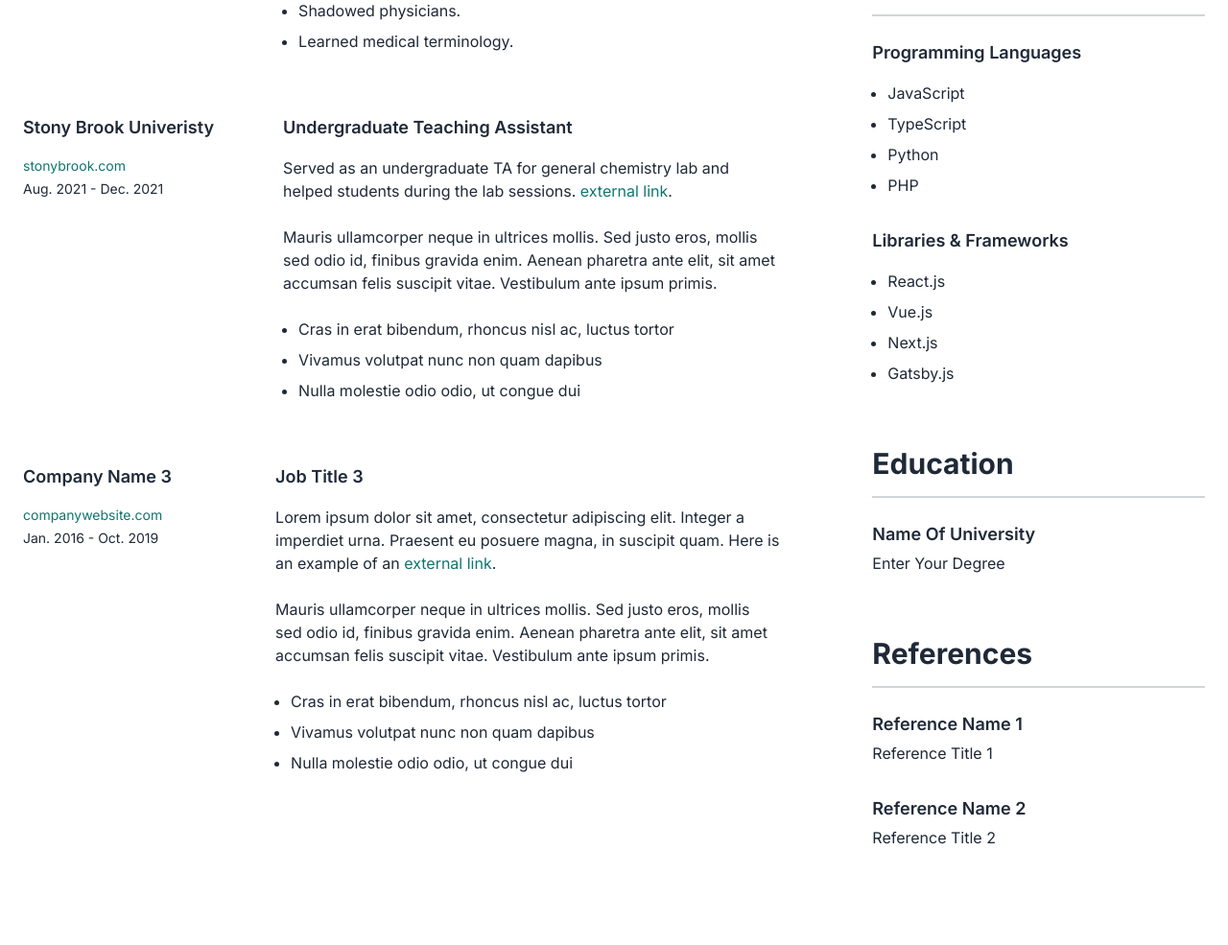
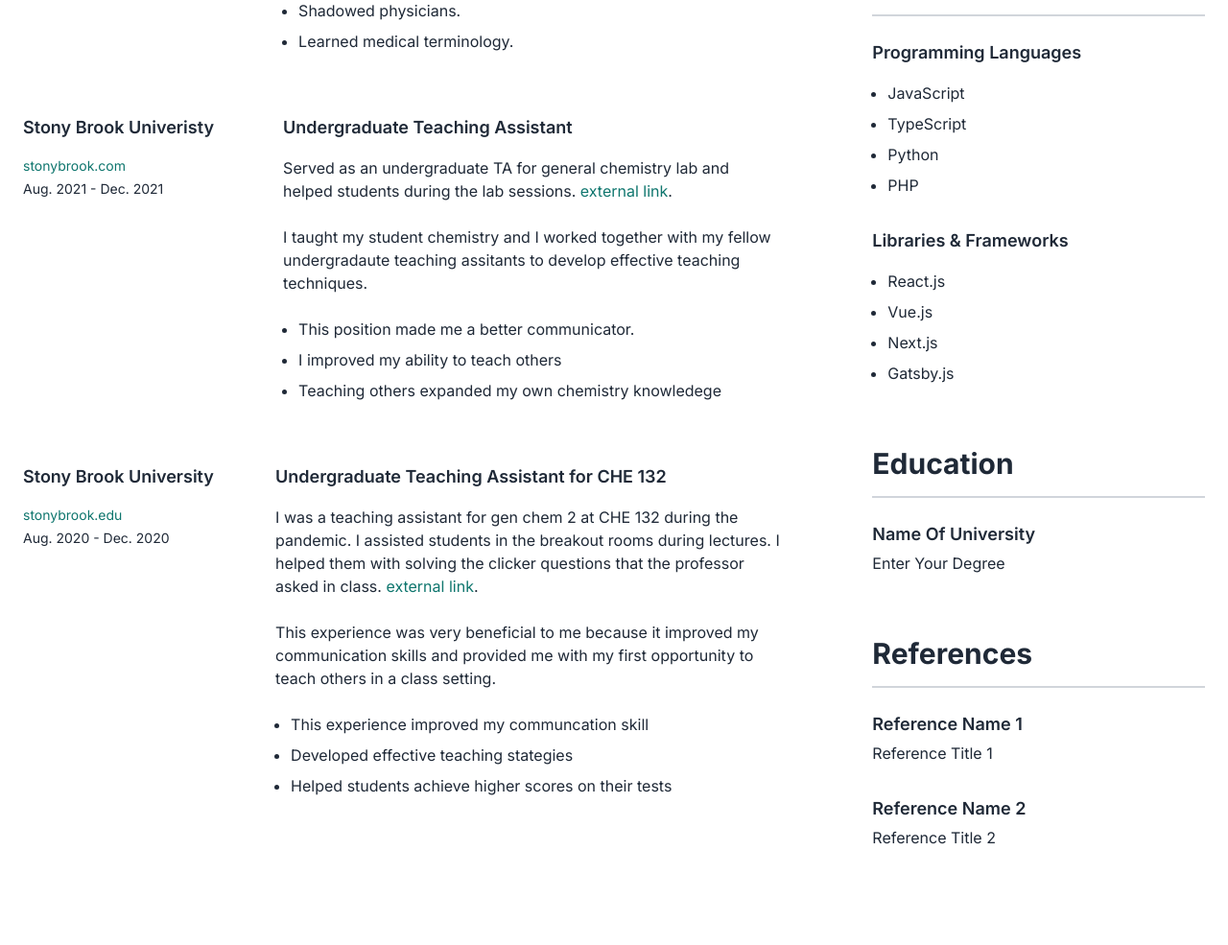
Before and after one commit to Stevemao341/my-resume-page, a Flask app: page / in a window 1280 px wide. Shown: the part 657-1642 px from the top of the page at 96% size. Run offline with Flask 3, Linux system fonts and the light colour scheme.

Commit message:
edited home.html

```diff
--- a/templates/home.html
+++ b/templates/home.html
@@ -218,15 +218,12 @@
                   >.
                 </p>
                 <p>
-                  Mauris ullamcorper neque in ultrices mollis. Sed justo eros,
-                  mollis sed odio id, finibus gravida enim. Aenean pharetra ante
-                  elit, sit amet accumsan felis suscipit vitae. Vestibulum ante
-                  ipsum primis.
+                  I taught my student chemistry and I worked together with my fellow undergradaute teaching assitants to develop effective teaching techniques.
                 </p>
                 <ul>
-                  <li>Cras in erat bibendum, rhoncus nisl ac, luctus tortor</li>
-                  <li>Vivamus volutpat nunc non quam dapibus</li>
-                  <li>Nulla molestie odio odio, ut congue dui</li>
+                  <li>This position made me a better communicator.</li>
+                  <li>I improved my ability to teach others</li>
+                  <li>Teaching others expanded my own chemistry knowledege</li>
                 </ul>
               </div>
             </div>
@@ -235,26 +232,24 @@
             <div class="grid-3 mt-8 lg:mt-12">
               <div>
                 <!-- Company 3 -->
-                <h4 class="mb-1 lg:mb-4">Company Name 3</h4>
+                <h4 class="mb-1 lg:mb-4">Stony Brook University</h4>
                 <p class="text-sm mb-1">
                   <a
                     href="https://resumewind.com/"
                     target="_blank"
                     rel="noreferrer"
                   >
-                    companywebsite.com
+                    stonybrook.edu
                   </a>
                 </p>
-                <p class="text-sm">Jan. 2016 - Oct. 2019</p>
+                <p class="text-sm">Aug. 2020 - Dec. 2020</p>
               </div>
 
               <div class="lg:col-span-2">
                 <!-- Job Title 3 -->
-                <h4 class="mb-4">Job Title 3</h4>
+                <h4 class="mb-4">Undergraduate Teaching Assistant for CHE 132</h4>
                 <p>
-                  Lorem ipsum dolor sit amet, consectetur adipiscing elit.
-                  Integer a imperdiet urna. Praesent eu posuere magna, in
-                  suscipit quam. Here is an example of an
+                  I was a teaching assistant for gen chem 2 at CHE 132 during the pandemic. I assisted students in the breakout rooms during lectures. I helped them with solving the clicker questions that the professor asked in class.
                   <a
                     href="https://resumewind.com/"
                     target="_blank"
@@ -263,15 +258,12 @@
                   >.
                 </p>
                 <p>
-                  Mauris ullamcorper neque in ultrices mollis. Sed justo eros,
-                  mollis sed odio id, finibus gravida enim. Aenean pharetra ante
-                  elit, sit amet accumsan felis suscipit vitae. Vestibulum ante
-                  ipsum primis.
+                  This experience was very beneficial to me because it improved my communication skills and provided me with my first opportunity to teach others in a class setting.
                 </p>
                 <ul>
-                  <li>Cras in erat bibendum, rhoncus nisl ac, luctus tortor</li>
-                  <li>Vivamus volutpat nunc non quam dapibus</li>
-                  <li>Nulla molestie odio odio, ut congue dui</li>
+                  <li>This experience improved my communcation skill</li>
+                  <li>Developed effective teaching stategies</li>
+                  <li>Helped students achieve higher scores on their tests</li>
                 </ul>
               </div>
             </div>
```
